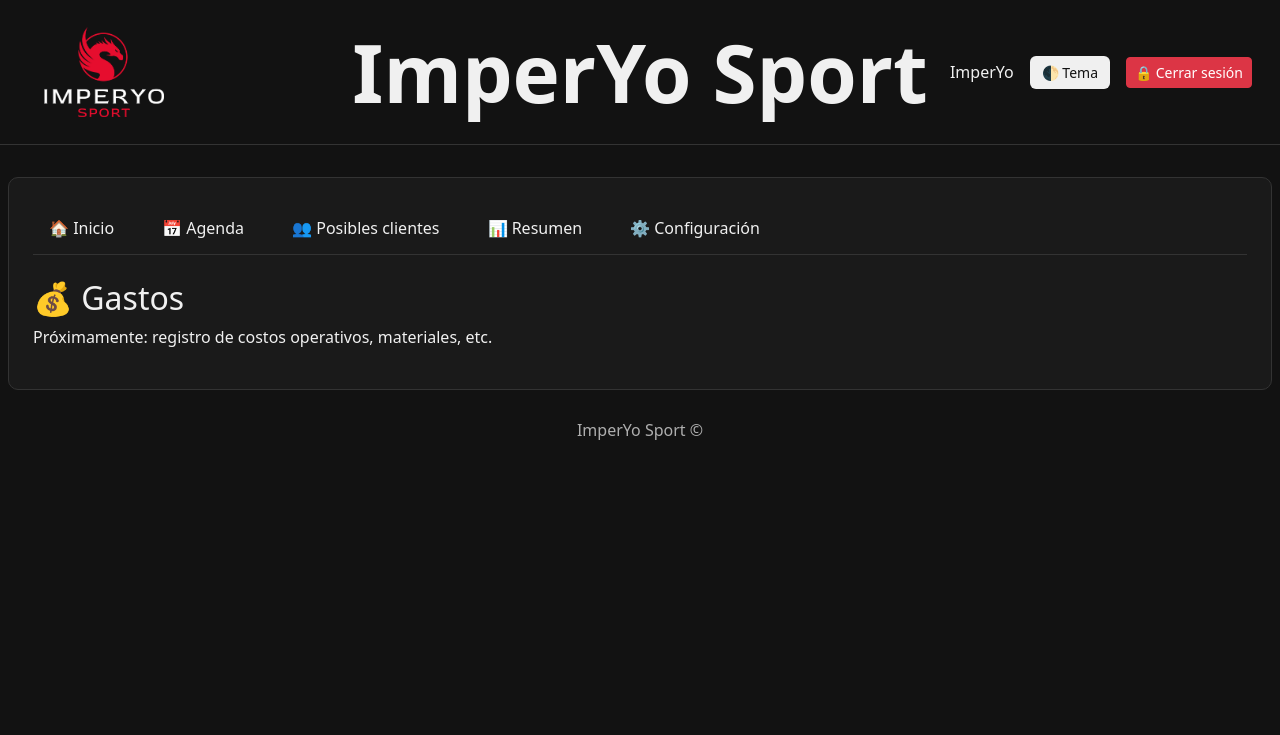
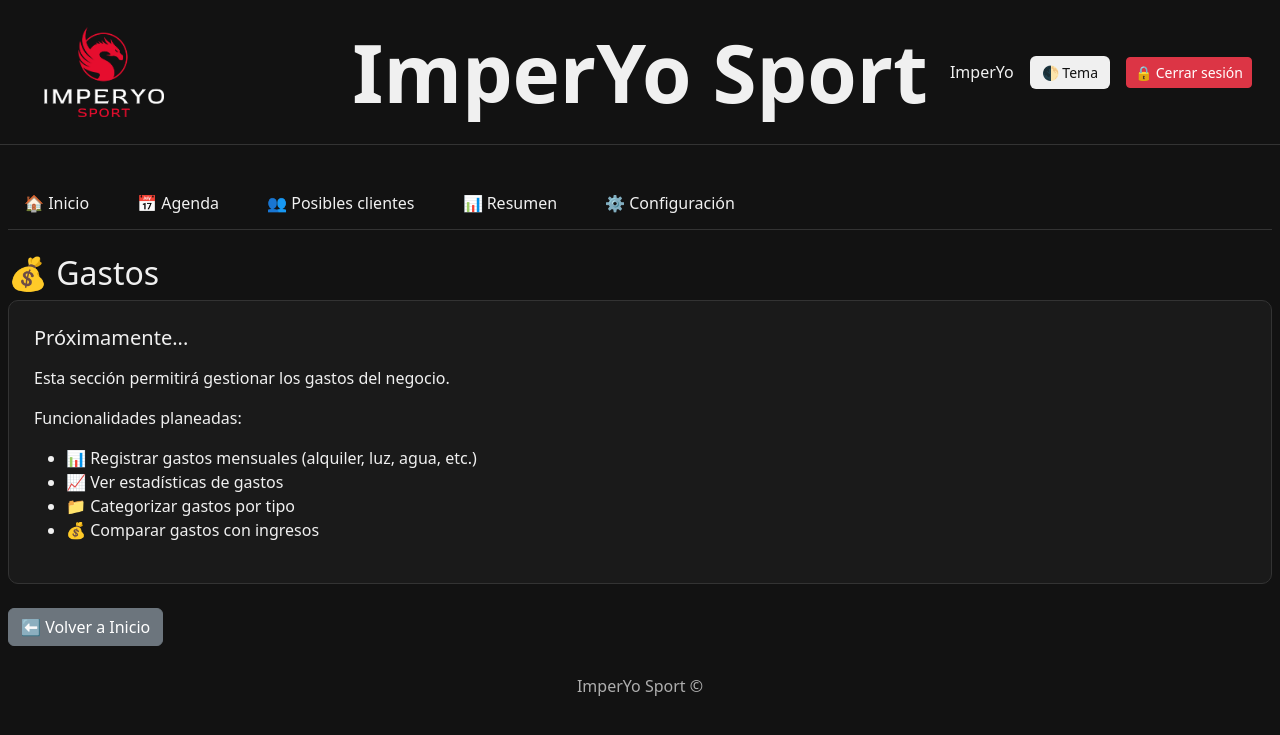
Before and after one commit to LuisPastorMartinez/imperyo_django, a Django app: page /pedidos/gastos/ in a window 1280 px wide. Shown: the top 735 px of the page. Run offline with Django 5.2, Linux system fonts and the light colour scheme; a user stored in the database is signed in.

Commit message:
corregir gastos

```diff
--- a/pedidos/templates/pedidos/Gastos.html
+++ b/pedidos/templates/pedidos/Gastos.html
@@ -1,6 +1,7 @@
 {% extends "base.html" %}
 {% block contenido %}
-<div class="card-custom p-4">
+
+<!-- Menú de navegación -->
 <nav class="navbar-nav-horizontal mb-4">
     {% if request.resolver_match.url_name != 'pedidos_home' %}
     <a href="{% url 'pedidos_home' %}" class="nav-item {% if request.resolver_match.url_name == 'pedidos_home' %}active{% endif %}">🏠 Inicio</a>
@@ -18,7 +19,23 @@
     <a href="{% url 'configuracion' %}" class="nav-item {% if request.resolver_match.url_name == 'configuracion' %}active{% endif %}">⚙️ Configuración</a>
     {% endif %}
 </nav>
+
 <h2>💰 Gastos</h2>
-    <p>Próximamente: registro de costos operativos, materiales, etc.</p>
+
+<div class="card-custom mb-4">
+    <h5 class="section-title mb-3">Próximamente...</h5>
+    <p>Esta sección permitirá gestionar los gastos del negocio.</p>
+    <p>Funcionalidades planeadas:</p>
+    <ul>
+        <li>📊 Registrar gastos mensuales (alquiler, luz, agua, etc.)</li>
+        <li>📈 Ver estadísticas de gastos</li>
+        <li>📁 Categorizar gastos por tipo</li>
+        <li>💰 Comparar gastos con ingresos</li>
+    </ul>
 </div>
+
+<div class="d-flex gap-2">
+    <a href="{% url 'pedidos_home' %}" class="btn btn-secondary">⬅️ Volver a Inicio</a>
+</div>
+
 {% endblock %}
```
Lines whose indentation alone changed are shown as unchanged.
